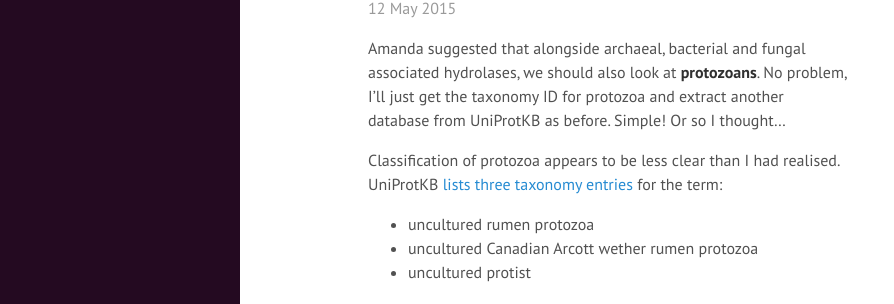
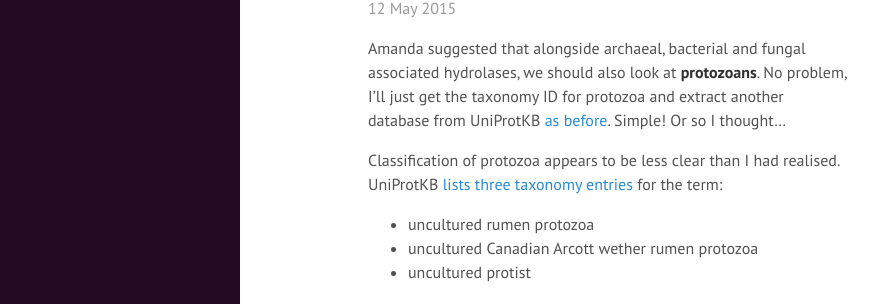
Before and after one commit to SamStudio8/samstudio8.github.io.off, a Jekyll site: the page built from _posts/2015-05-12-playing-phylogenetic-hide-seek.md, in a window 1280 px wide and 1211 px high. Shown: the part 148-452 px from the top of the window, without its empty margins (0-894 px from the left). Built offline with Jekyll 4.4.1, drawn with Linux system fonts in a browser that asks for light colours; Markdown is read by kramdown in place of the engine named in the settings; part of the change alters nothing that is shown.

```diff
--- a/_posts/2015-05-12-playing-phylogenetic-hide-seek.md
+++ b/_posts/2015-05-12-playing-phylogenetic-hide-seek.md
@@ -6,7 +6,7 @@ title: "Playing Phylogenetic Hide and Seek with Protozoa [WIP]"
 Amanda suggested that alongside archaeal, bacterial and fungal associated hydrolases,
 we should also look at [**protozoans**](http://en.wikipedia.org/wiki/Protozoa).
 No problem, I'll just get the taxonomy ID for protozoa and extract another database
-from UniProtKB as before. Simple! Or so I thought...
+from UniProtKB [as before]({% post_url 2015-04-24-trembling %}). Simple! Or so I thought...
 
 Classification of protozoa appears to be less clear than I had realised. UniProtKB
 [lists three taxonomy entries](http://www.uniprot.org/taxonomy/?query=protozoa&sort=score)
```
